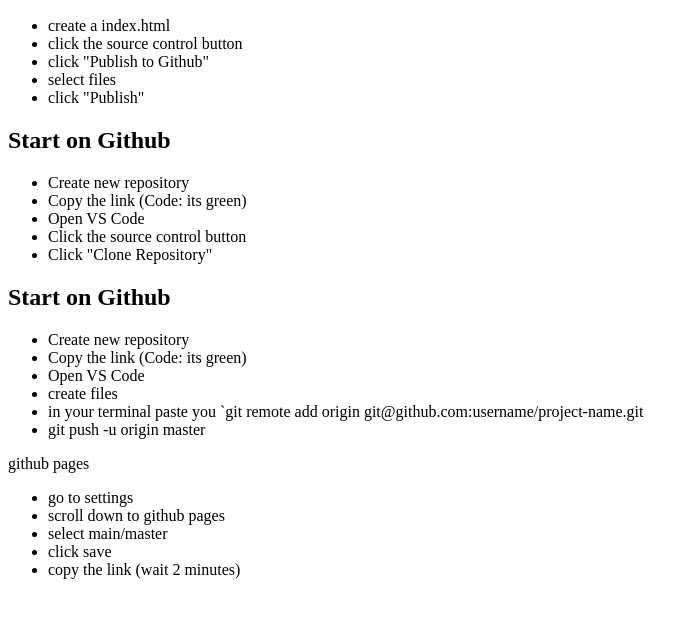
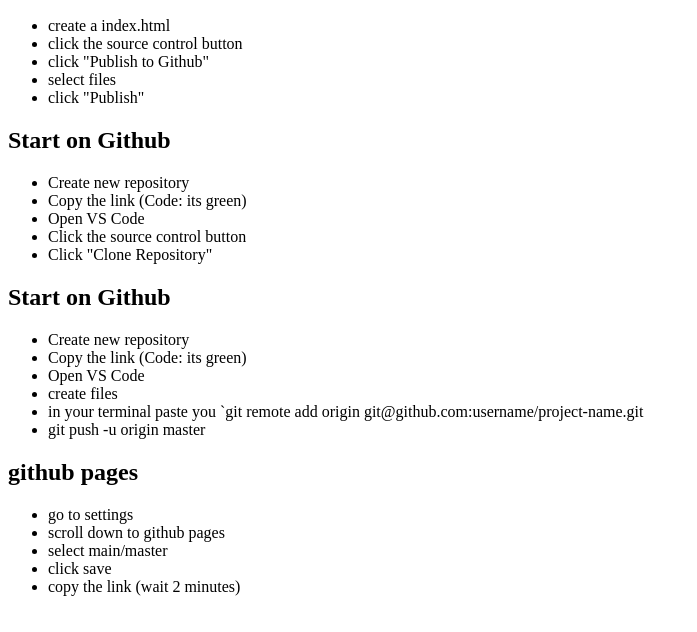
Before and after one commit to vinsonf/mf-9-19-22, a plain HTML site: page index.html in a window 1280 px wide. Shown: the part 168-800 px from the top of the page, without its empty margins (0-697 px from the left). Drawn offline with Linux system fonts and the light colour scheme.

Commit message:
added heading

```diff
--- a/index.html
+++ b/index.html
@@ -48,7 +48,7 @@
         <li>git push -u origin master</li>
     </ul>
 
-    github pages
+    <h2>github pages</h2>
     <ul>
         <li>go to settings</li>
         <li>scroll down to github pages</li>
```
